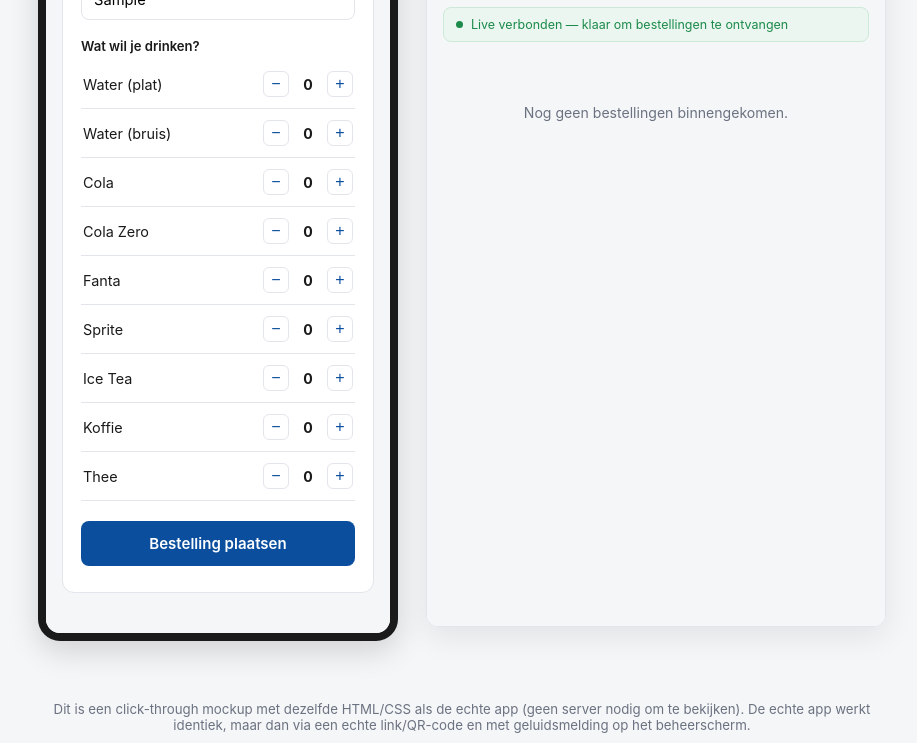
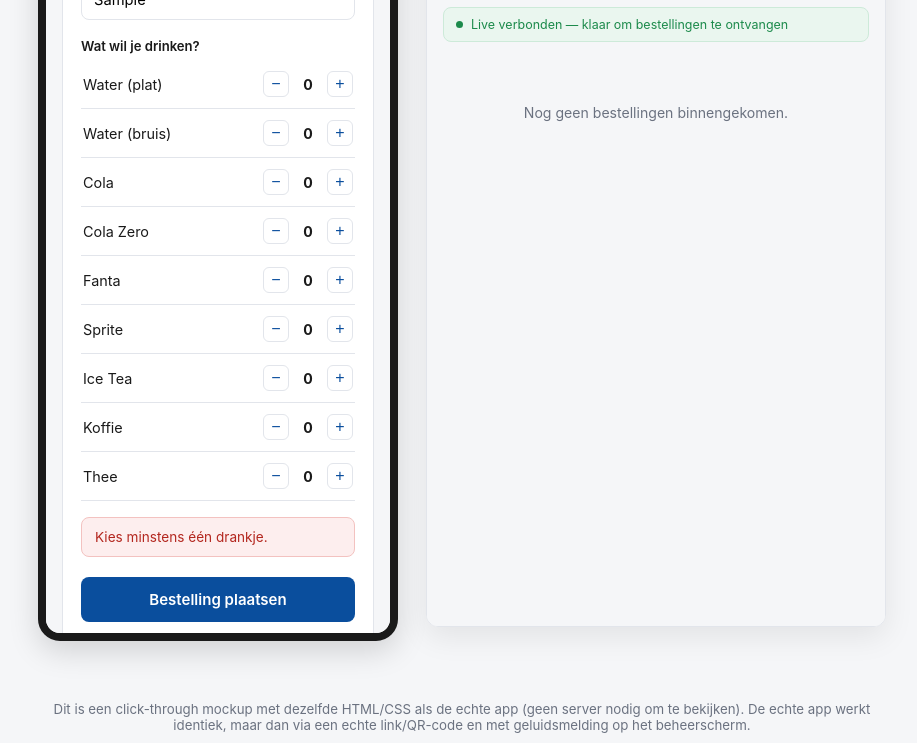
Before and after one commit to emmavanbladel/br-app-oefenversie-, a website: page preview/interactieve-preview.html in a window 1280 px wide. Both pictures are taken after typing "Sample" into the empty fields and a click on the button "Bestelling plaatsen". Shown: the part 153-896 px from the top of the page, without its empty margins (178-1095 px from the left). Drawn offline with Linux system fonts and the light colour scheme.

Commit message:
Add files via upload

```diff
--- a/preview/interactieve-preview.html
+++ b/preview/interactieve-preview.html
@@ -110,6 +110,11 @@
     margin-top: 20px; width: 100%; padding: 13px; border: none; border-radius: 8px;
     background: var(--blauw); color: #fff; font-size: 0.94rem; font-weight: 600; cursor: pointer; font-family: inherit;
   }
+  .melding {
+    display: none; margin-top: 16px; padding: 11px 13px; border-radius: 8px; font-size: 0.85rem;
+    background: #fdeeee; color: #b3261e; border: 1px solid #f3c2c0;
+  }
+  .melding.tonen { display: block; }
   .succes-scherm { text-align: center; padding: 26px 10px 6px; }
   .succes-scherm .badge {
     width: 46px; height: 46px; border-radius: 50%; background: #e9f5ee;
@@ -175,9 +180,10 @@
               <p class="sub">Ekonomika brengt het tot bij jouw stand.</p>
               <form id="bestel-form">
                 <label for="bedrijf">Bedrijf / standnaam</label>
-                <input type="text" id="bedrijf" placeholder="bv. Deloitte – stand 5" required />
+                <input type="text" id="bedrijf" placeholder="bv. Deloitte – stand 5" />
                 <label>Wat wil je drinken?</label>
                 <div id="drank-lijst"></div>
+                <div id="melding" class="melding"></div>
                 <button type="submit" class="bestel-btn">Bestelling plaatsen</button>
               </form>
             </div>
@@ -284,9 +290,21 @@
 
   document.getElementById("bestel-form").addEventListener("submit", (e) => {
     e.preventDefault();
-    const bedrijf = document.getElementById("bedrijf").value.trim() || "Naamloze stand";
+    const meldingEl = document.getElementById("melding");
+    const bedrijf = document.getElementById("bedrijf").value.trim();
     const dranken = Object.entries(aantallen).filter(([, a]) => a > 0).map(([naam, aantal]) => ({ naam, aantal }));
-    if (dranken.length === 0) { alert("Kies minstens één drankje."); return; }
+
+    if (!bedrijf) {
+      meldingEl.textContent = "Vul je bedrijfs- of standnaam in.";
+      meldingEl.className = "melding tonen";
+      return;
+    }
+    if (dranken.length === 0) {
+      meldingEl.textContent = "Kies minstens één drankje.";
+      meldingEl.className = "melding tonen";
+      return;
+    }
+    meldingEl.className = "melding";
 
     const bestelling = { id: volgendId++, bedrijf, dranken, tijdstip: new Date() };
     document.getElementById("leeg-bericht").style.display = "none";
@@ -299,6 +317,7 @@
   document.getElementById("nieuwe-bestelling-btn").addEventListener("click", () => {
     document.getElementById("bestel-form").reset();
     MENU.forEach((naam) => { aantallen[naam] = 0; document.getElementById(`aantal-${cssId(naam)}`).textContent = 0; });
+    document.getElementById("melding").className = "melding";
     document.getElementById("succes-scherm").style.display = "none";
     document.getElementById("bestel-kaart").style.display = "block";
   });
```
Also changed, not shown: public/index.html (+1 -1 lines).
